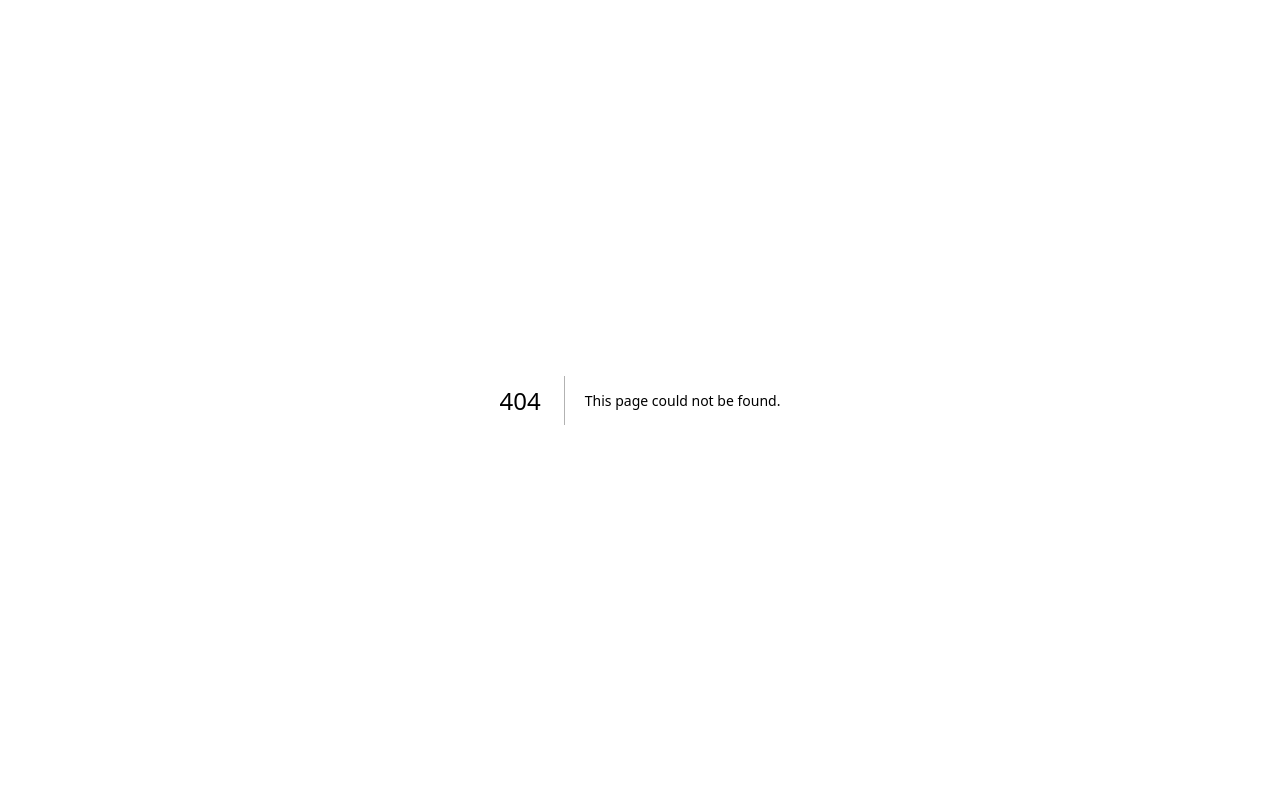
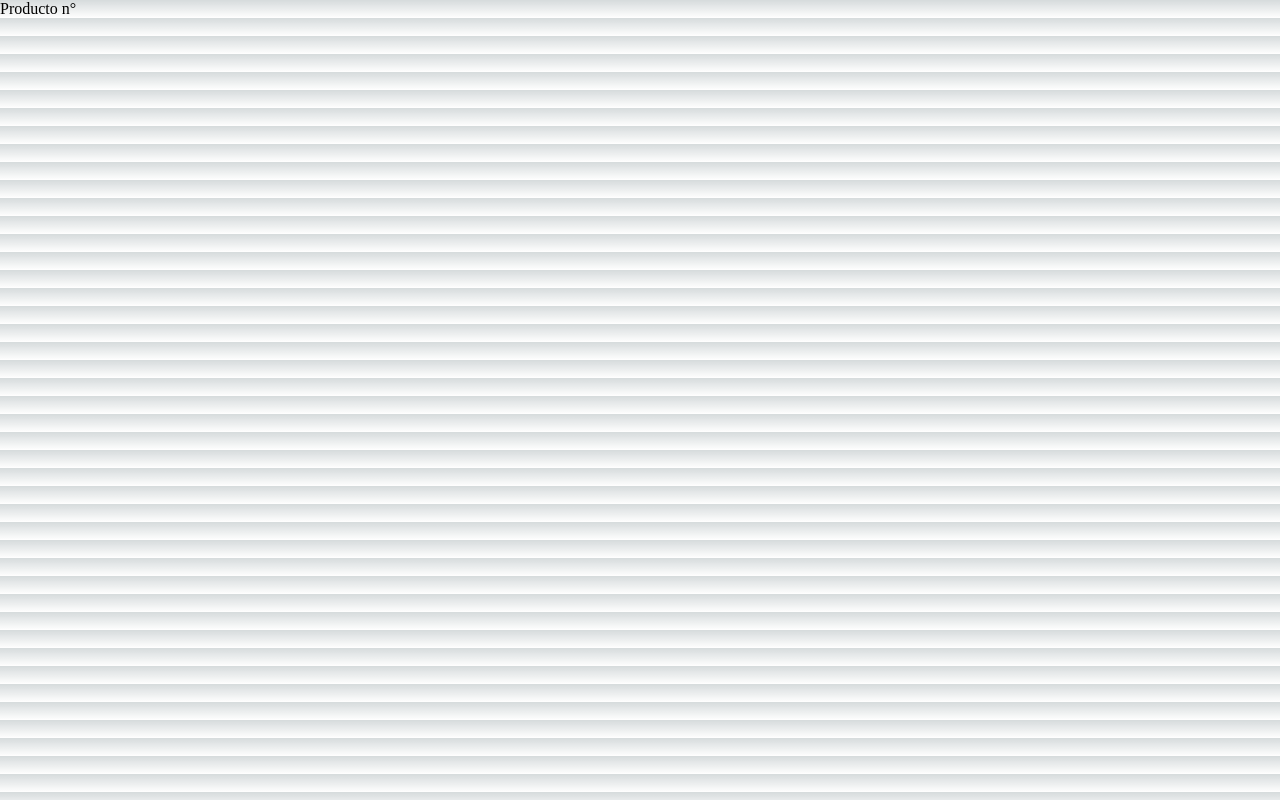
Before and after one commit to ignolardo/bondiola-points-next, a Next.js app: page /products/1 in a window 1280 px wide. Before the commit this address had no page. Built offline with nearby package versions, Linux system fonts and the light colour scheme.

Commit message:
prueba dynamic routes

```diff
--- /dev/null
+++ b/src/pages/products/[id].js
@@ -0,0 +1,10 @@
+import { useRouter } from "next/router";
+
+module.exports = function Id()
+{
+    const router = useRouter();
+
+    const {pid} = router.query;
+
+    return (<div>Producto n° {pid}</div>)
+}
```
Also changed, not shown: src/pages/products/index.js (+4 -3 lines).
